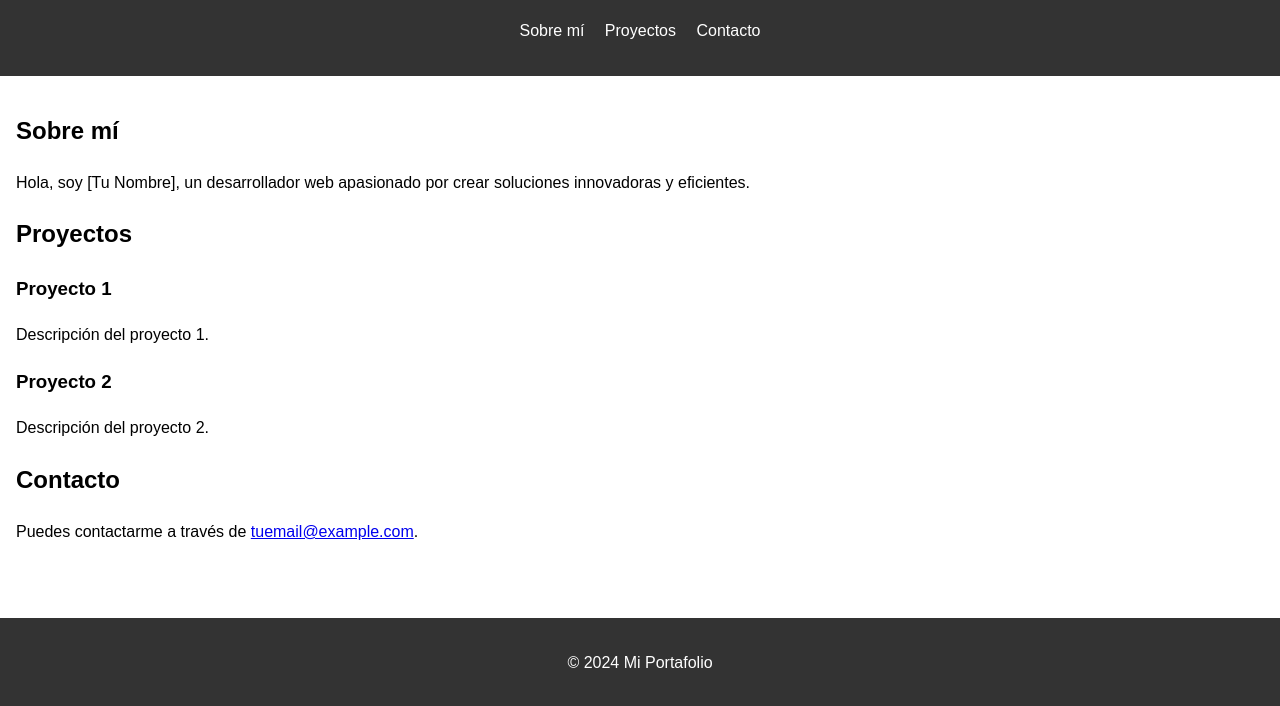
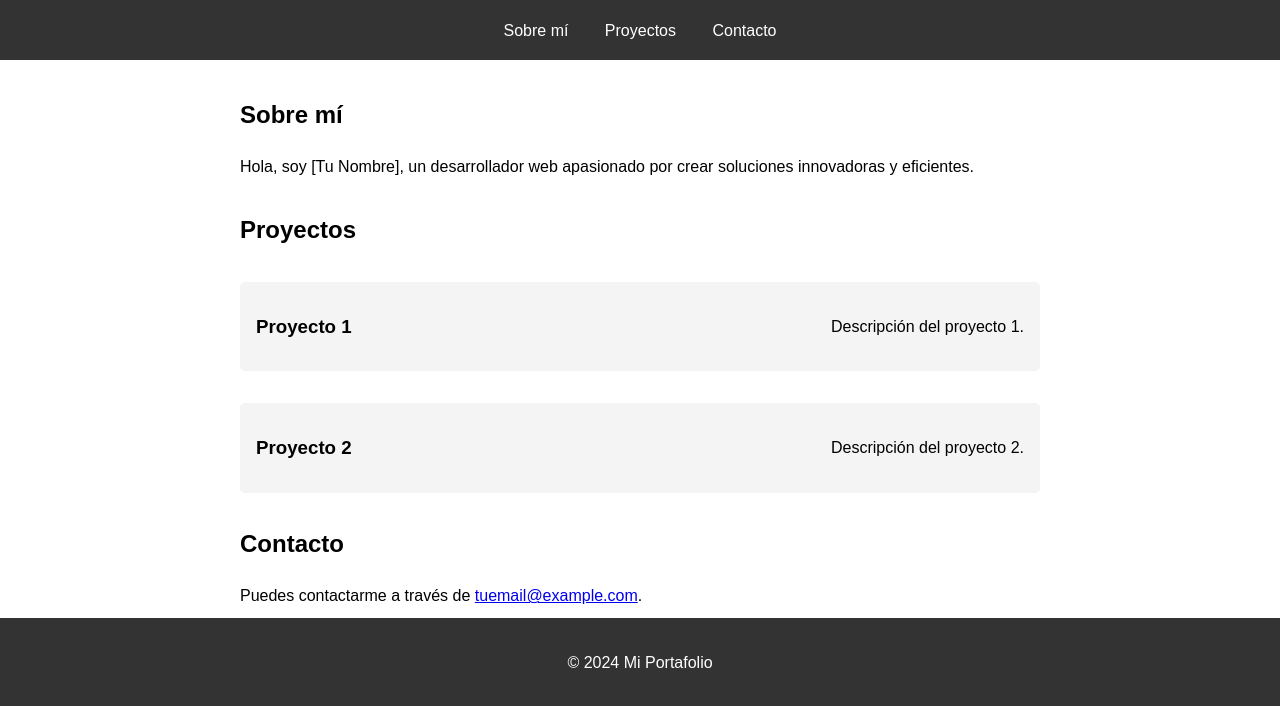
Before and after one commit to mundovacio/hello-world, a plain HTML site: page index.html in a window 1280 px wide. Shown: the part 92-798 px from the top of the page. Drawn offline with Linux system fonts and the light colour scheme.

Commit message:
Update styles.css

```diff
--- a/css/styles.css
+++ b/css/styles.css
@@ -1,3 +1,4 @@
+/* Mobile-first styles */
 body {
     font-family: Arial, sans-serif;
     line-height: 1.6;
@@ -8,17 +9,18 @@ body {
 header {
     background: #333;
     color: #fff;
-    padding: 1rem 0;
+    padding: 1rem;
     text-align: center;
 }
 
 nav ul {
     list-style: none;
     padding: 0;
+    margin: 0;
 }
 
 nav ul li {
-    display: inline;
+    display: inline-block;
     margin: 0 0.5rem;
 }
 
@@ -31,6 +33,17 @@ main {
     padding: 1rem;
 }
 
+section {
+    margin-bottom: 2rem;
+}
+
+.project {
+    background: #f4f4f4;
+    margin: 1rem 0;
+    padding: 1rem;
+    border-radius: 5px;
+}
+
 footer {
     background: #333;
     color: #fff;
@@ -40,3 +53,32 @@ footer {
     width: 100%;
     bottom: 0;
 }
+
+/* Styles for tablets and larger screens */
+@media(min-width: 600px) {
+    nav ul li {
+        margin: 0 1rem;
+    }
+
+    .project {
+        margin: 2rem 0;
+    }
+}
+
+/* Styles for desktops and larger screens */
+@media(min-width: 1024px) {
+    main {
+        max-width: 800px;
+        margin: 0 auto;
+    }
+
+    .project {
+        display: flex;
+        justify-content: space-between;
+        align-items: center;
+    }
+
+    .project h3 {
+        margin: 0;
+    }
+}
```
